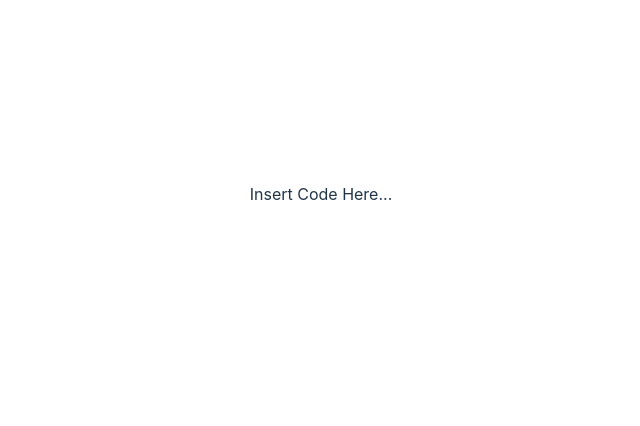
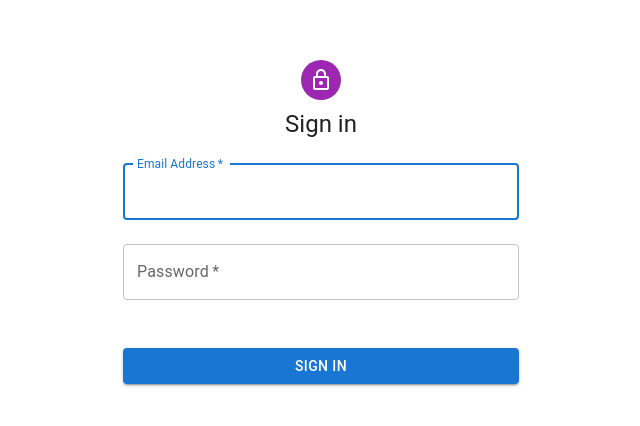
Before and after one commit to jeraldwilks/holeinthewall, a React (Vite) app: page /admin in a window 1280 px wide. Shown: the part 206-632 px from the top of the page, without its empty margins (319-959 px from the left). Built offline with nearby package versions, Linux system fonts and the light colour scheme; no server answers.

Commit message:
Able to login Admin

```diff
--- a/package.json
+++ b/package.json
@@ -12,6 +12,7 @@
   "dependencies": {
     "@emotion/react": "^11.11.4",
     "@emotion/styled": "^11.11.5",
+    "@mui/icons-material": "^5.15.15",
     "@mui/material": "^5.15.15",
     "firebase": "^10.11.0",
     "react": "^18.2.0",
--- a/src/App.jsx
+++ b/src/App.jsx
@@ -1,7 +1,23 @@
+import { BrowserRouter, Route, Routes } from "react-router-dom";
 import "./App.css";
+import AuthProvider from "./providers/AuthProvider";
+import ProtectedRoute from "./components/ProtectedRoute";
+import AdminDashboard from "./components/AdminDashboard";
+import Homepage from "./components/Homepage";
 
 function App() {
-  return <p>Insert Code Here...</p>;
+  return (
+    <BrowserRouter>
+      <AuthProvider>
+        <Routes>
+          <Route path="/" Component={Homepage} />
+          <Route element={<ProtectedRoute />}>
+            <Route path="/admin" Component={AdminDashboard} />
+          </Route>
+        </Routes>
+      </AuthProvider>
+    </BrowserRouter>
+  );
 }
 
 export default App;
--- /dev/null
+++ b/src/components/AdminDashboard.jsx
@@ -0,0 +1,11 @@
+import React from "react";
+
+const AdminDashboard = () => {
+  return (
+    <div>
+      <p>Admin Dashboard Goes Here</p>
+    </div>
+  );
+};
+
+export default AdminDashboard;
--- /dev/null
+++ b/src/components/Homepage.jsx
@@ -0,0 +1,11 @@
+import React from "react";
+
+const Homepage = () => {
+  return (
+    <div>
+      <p>Insert Code Here...</p>
+    </div>
+  );
+};
+
+export default Homepage;
--- /dev/null
+++ b/src/components/Login.jsx
@@ -0,0 +1,108 @@
+import React, { useState } from "react";
+import Avatar from "@mui/material/Avatar";
+import Button from "@mui/material/Button";
+import CssBaseline from "@mui/material/CssBaseline";
+import TextField from "@mui/material/TextField";
+// import FormControlLabel from "@mui/material/FormControlLabel";
+// import Checkbox from "@mui/material/Checkbox";
+// import Link from "@mui/material/Link";
+// import Grid from "@mui/material/Grid";
+import Box from "@mui/material/Box";
+import LockOutlinedIcon from "@mui/icons-material/LockOutlined";
+import Typography from "@mui/material/Typography";
+import Container from "@mui/material/Container";
+import { createTheme, ThemeProvider } from "@mui/material/styles";
+import { useAuth } from "../providers/AuthProvider";
+import { useNavigate } from "react-router-dom";
+
+const defaultTheme = createTheme();
+
+export default function Login() {
+  const [error, setError] = useState();
+  const { login, user } = useAuth();
+  const nav = useNavigate();
+  //   console.log(user);
+  const handleSubmit = async (event) => {
+    event.preventDefault();
+    const data = new FormData(event.currentTarget);
+    const response = await login(data.get("email"), data.get("password"));
+    setError(response);
+  };
+  if (user) {
+    nav("/dashboard");
+  }
+  return (
+    <ThemeProvider theme={defaultTheme}>
+      <Container component="main" maxWidth="xs">
+        <CssBaseline />
+        <Box
+          sx={{
+            marginTop: 8,
+            display: "flex",
+            flexDirection: "column",
+            alignItems: "center",
+          }}
+        >
+          <Avatar sx={{ m: 1, bgcolor: "secondary.main" }}>
+            <LockOutlinedIcon />
+          </Avatar>
+          <Typography component="h1" variant="h5">
+            Sign in
+          </Typography>
+          <Box
+            component="form"
+            onSubmit={handleSubmit}
+            noValidate
+            sx={{ mt: 1 }}
+          >
+            <TextField
+              margin="normal"
+              required
+              fullWidth
+              id="email"
+              label="Email Address"
+              name="email"
+              autoComplete="email"
+              autoFocus
+            />
+            <TextField
+              margin="normal"
+              required
+              fullWidth
+              name="password"
+              label="Password"
+              type="password"
+              id="password"
+              autoComplete="current-password"
+            />
+            <p style={{ color: "red" }}>{user ? "Already Logged In" : error}</p>
+            {/* <FormControlLabel
+              control={<Checkbox value="remember" color="primary" />}
+              label="Remember me"
+            /> */}
+            <Button
+              type="submit"
+              fullWidth
+              variant="contained"
+              sx={{ mt: 3, mb: 2 }}
+            >
+              Sign In
+            </Button>
+            {/* <Grid container>
+              <Grid item xs>
+                <Link href="#" variant="body2">
+                  Forgot password?
+                </Link>
+              </Grid>
+              <Grid item>
+                <Link href="#" variant="body2">
+                  {"Don't have an account? Sign Up"}
+                </Link>
+              </Grid>
+            </Grid> */}
+          </Box>
+        </Box>
+      </Container>
+    </ThemeProvider>
+  );
+}
--- /dev/null
+++ b/src/components/ProtectedRoute.jsx
@@ -0,0 +1,24 @@
+import React from "react";
+import { Outlet } from "react-router-dom";
+import { useAuth } from "../providers/AuthProvider";
+import Login from "./Login.jsx";
+// import MyAppBar from "./MyAppBar";
+
+const ProtectedRoute = () => {
+  const { user, loading } = useAuth();
+  if (loading) {
+    return <div>Loading...</div>;
+  }
+  if (!user) {
+    return <Login />;
+  } else {
+    return (
+      <>
+        {/* <MyAppBar /> */}
+        <Outlet />
+      </>
+    );
+  }
+};
+
+export default ProtectedRoute;
--- a/src/providers/AuthProvider.jsx
+++ b/src/providers/AuthProvider.jsx
@@ -1,5 +1,5 @@
 import React, { createContext, useContext, useEffect, useState } from "react";
-import { auth } from "../firebase";
+import { auth } from "./FirebaseProvider";
 import { signInWithEmailAndPassword, signOut } from "firebase/auth";
 
 const AuthContext = createContext();
--- a/src/providers/FirebaseProvider.jsx
+++ b/src/providers/FirebaseProvider.jsx
@@ -2,6 +2,7 @@
 import { initializeApp } from "firebase/app";
 import { getAnalytics } from "firebase/analytics";
 import { getFirestore } from "firebase/firestore";
+import { getAuth } from "firebase/auth";
 // TODO: Add SDKs for Firebase products that you want to use
 // https://firebase.google.com/docs/web/setup#available-libraries
 
@@ -19,5 +20,6 @@ const firebaseConfig = {
 
 // Initialize Firebase
 const app = initializeApp(firebaseConfig);
+export const auth = getAuth(app);
 const analytics = getAnalytics(app);
 export const db = getFirestore(app);
```
Also changed, not shown: 1 other file (tests, documents, lock files or other folders).
